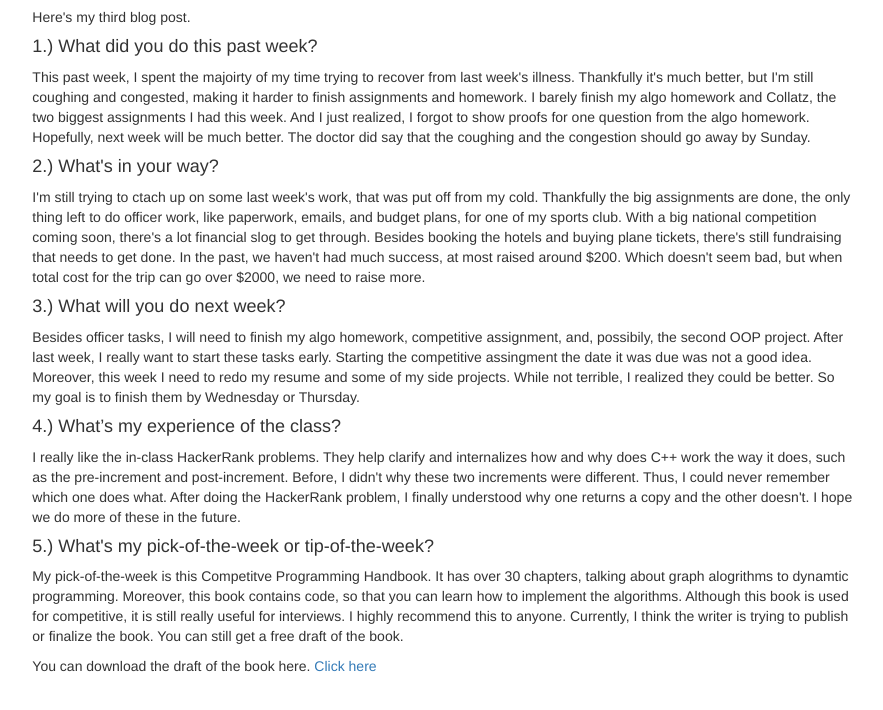
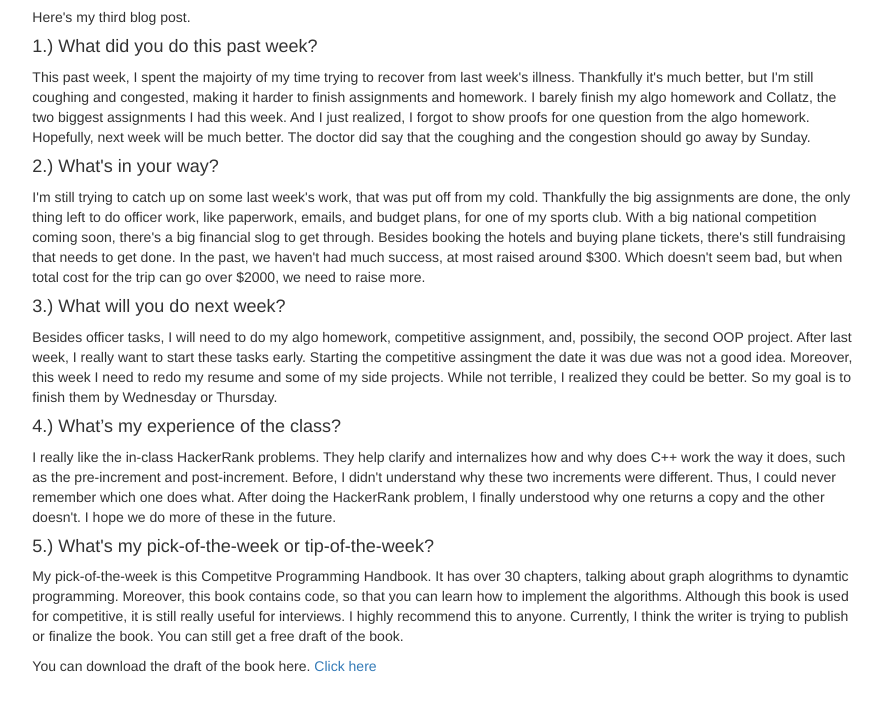
Before and after one commit to D-E-F-E-A-T/cathyhulu.github.io, a plain HTML site: page oop3.html in a window 1280 px wide. Shown: the part 478-1188 px from the top of the page, without its empty margins (196-1079 px from the left). Drawn offline with nearby package versions, Linux system fonts and the light colour scheme.

Commit message:
fixed typos

```diff
--- a/oop3.html
+++ b/oop3.html
@@ -50,16 +50,16 @@
           The doctor did say that the coughing and the congestion should go away by Sunday.
         </p>
         <h4>2.) What's in your way?</h4>
-        <p>I'm still trying to ctach up on some last week's work, that was put off from my cold.
+        <p>I'm still trying to catch up on some last week's work, that was put off from my cold.
           Thankfully the big assignments are done, the only thing left to do officer work,
            like paperwork, emails, and budget plans, for one of my sports club.
-           With a big national competition coming soon, there's a lot financial slog to get through.
+           With a big national competition coming soon, there's a big financial slog to get through.
            Besides booking the hotels and buying plane tickets, there's still fundraising that needs to get done.
-           In the past, we haven't had much success, at most raised around $200.
+           In the past, we haven't had much success, at most raised around $300.
            Which doesn't seem bad, but when total cost for the trip can go over $2000, we need to raise more.
         </p>
         <h4>3.) What will you do next week?</h4>
-        <p>Besides officer tasks, I will need to finish my algo homework,
+        <p>Besides officer tasks, I will need to do my algo homework,
           competitive assignment, and, possibily, the second OOP project.
           After last week, I really want to start these tasks early.
           Starting the competitive assingment the date it was due was not a good idea.
@@ -71,7 +71,7 @@
         <p>I really like the in-class HackerRank problems.
           They help clarify and internalizes how and why does C++ work the way it does,
           such as the pre-increment and post-increment.
-          Before, I didn't why these two increments were different.
+          Before, I didn't understand why these two increments were different.
           Thus, I could never remember which one does what.
           After doing the HackerRank problem, I finally understood why one
           returns a copy and the other doesn't.
```
